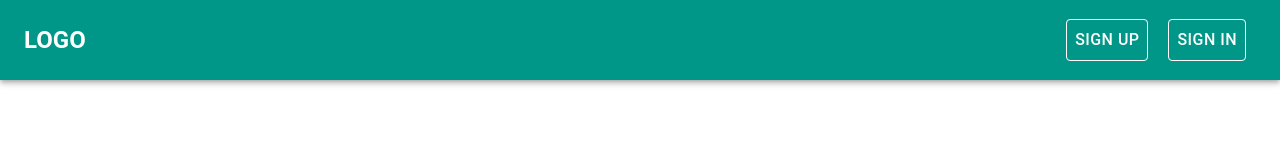
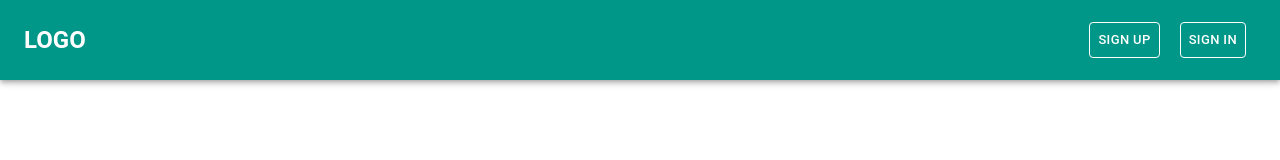
Before and after one commit to autsada/signup-material-ui, a React (Create React App) app: page / in a window 1280 px wide. Shown: the top 160 px of the page. Built offline with nearby package versions, Linux system fonts and the light colour scheme.

Commit message:
Adjust form for medium screen size

```diff
--- a/src/components/SigninModal.js
+++ b/src/components/SigninModal.js
@@ -159,6 +159,10 @@ const ModalDiv = styled.div`
       color: white;
       cursor: pointer;
 
+      @media ${props => props.theme.md} {
+        grid-template-columns: 2fr 5fr;
+      }
+
       .social-icon {
         display: flex;
         justify-content: center;
@@ -240,6 +244,10 @@ const ModalDiv = styled.div`
       margin: 0;
       display: grid;
       grid-template-columns: 3fr 1fr 3fr;
+
+      @media ${props => props.theme.md} {
+        grid-template-columns: 2fr 1fr 2fr;
+      }
 
       .or {
         text-align: center;
--- a/src/components/SignupModal.js
+++ b/src/components/SignupModal.js
@@ -173,7 +173,6 @@ const ModalDiv = styled.div`
 
     @media ${props => props.theme.sm} {
       height: 4rem;
-      /* margin-bottom: 2rem; */
       width: 80%;
     }
 
@@ -182,8 +181,13 @@ const ModalDiv = styled.div`
       height: 100%;
       display: grid;
       grid-template-columns: 1fr 5fr;
+      grid-gap: 0;
       color: white;
       cursor: pointer;
+
+      @media ${props => props.theme.md} {
+        grid-template-columns: 2fr 5fr;
+      }
 
       .social-icon {
         display: flex;
@@ -270,6 +274,11 @@ const ModalDiv = styled.div`
       margin: 0;
       display: grid;
       grid-template-columns: 3fr 1fr 3fr;
+      grid-gap: 0;
+
+      @media ${props => props.theme.md} {
+        grid-template-columns: 2fr 1fr 2fr;
+      }
 
       .or {
         text-align: center;
--- a/src/cssTheme/muiTheme.js
+++ b/src/cssTheme/muiTheme.js
@@ -25,18 +25,13 @@ export const muiTheme = createMuiTheme({
       input: {
         background: 'white'
       }
-      // root: {
-      //   '&$error': {
-      //     border: '1px solid #FF5252'
-      //   }
-      // }
     },
     MuiButton: {
       root: {
         color: myTheme.white,
         background: myTheme.teal,
-        fontSize: '1.6rem',
-        border: `0.8px solid ${myTheme.white};`,
+        fontSize: '1.3rem',
+        border: `0.6px solid ${myTheme.white};`,
         cursor: 'pointer',
         margin: '0',
 
```
Also changed, not shown: src/components/NavBar.js (+1 -9 lines).
